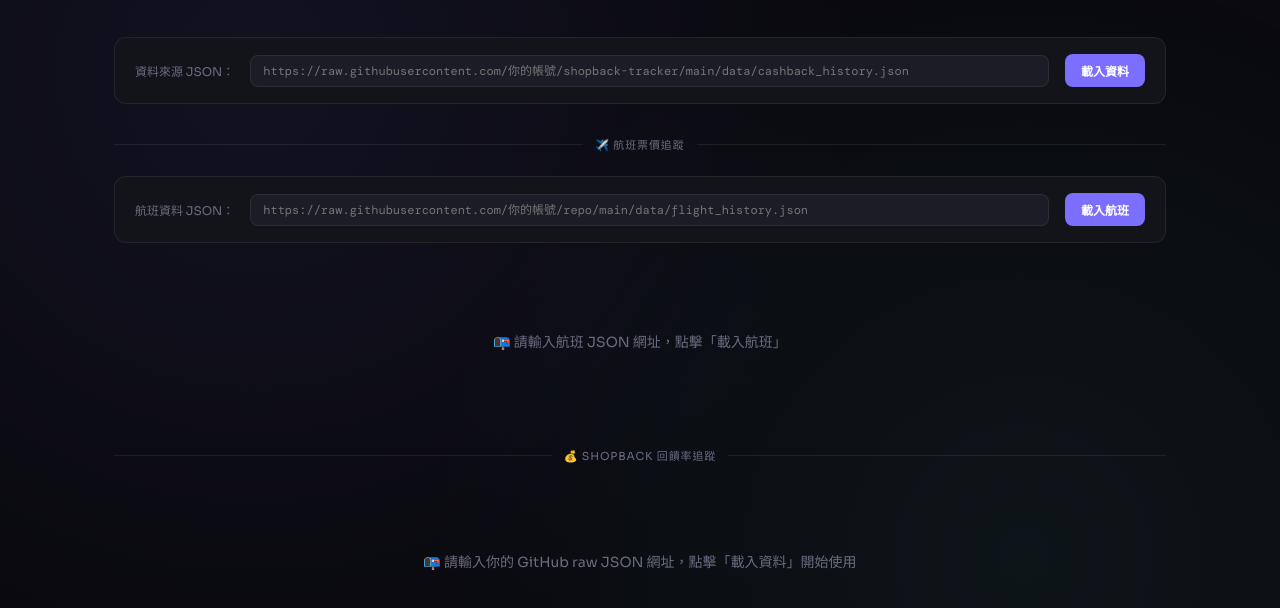
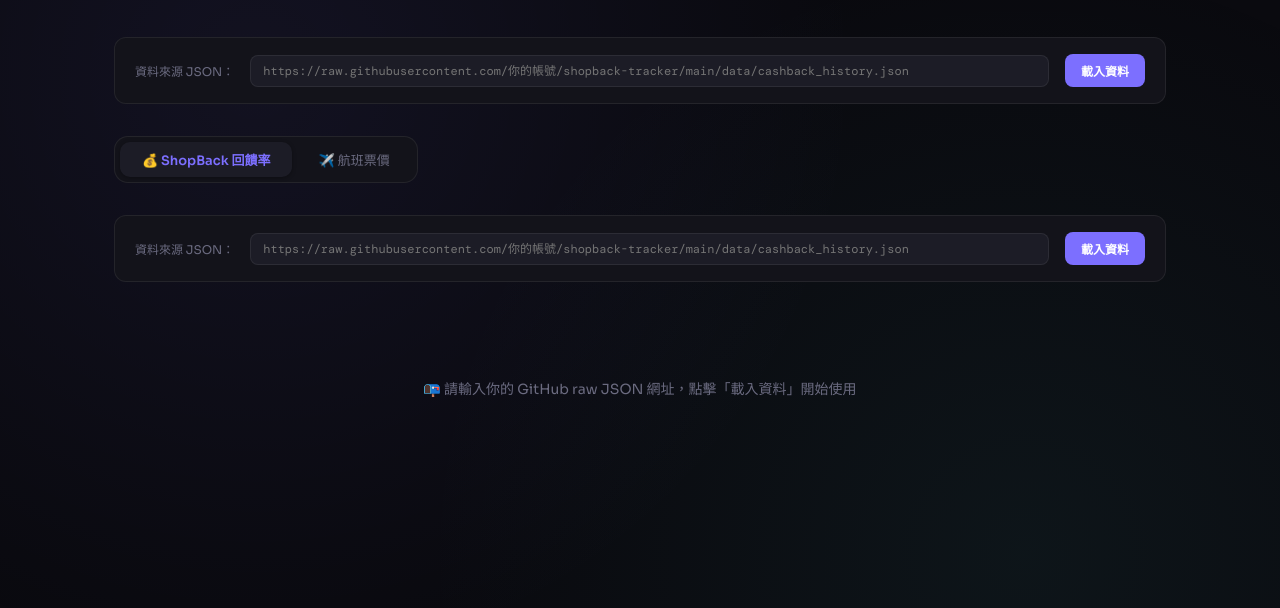
Before and after one commit to a05042926/shopback-tracker, a plain HTML site: page dashboard/index.html in a window 1280 px wide. Shown: the part 86-694 px from the top of the page. Drawn offline with nearby package versions, Linux system fonts and the light colour scheme.

Commit message:
Add files via upload

```diff
--- a/dashboard/index.html
+++ b/dashboard/index.html
@@ -3,7 +3,7 @@
 <head>
 <meta charset="UTF-8">
 <meta name="viewport" content="width=device-width, initial-scale=1.0">
-<title>回饋率追蹤儀表板</title>
+<title>旅遊智慧儀表板</title>
 <script src="https://cdn.jsdelivr.net/npm/chart.js@4.4.1/dist/chart.umd.min.js"></script>
 <link rel="preconnect" href="https://fonts.googleapis.com">
 <link href="https://fonts.googleapis.com/css2?family=DM+Mono:wght@400;500&family=Sora:wght@300;400;600;700&display=swap" rel="stylesheet">
@@ -228,18 +228,43 @@
   }
   @keyframes spin { to { transform: rotate(360deg); } }
 
-  /* ── Section divider ── */
-  .section-divider {
-    display: flex; align-items: center; gap: 12px;
-    margin: 2rem 0 1.5rem;
+  /* ── Page Tabs ── */
+  .page-tabs {
+    display: flex;
+    gap: 4px;
+    background: var(--surface);
+    border: 1px solid var(--border);
+    border-radius: 14px;
+    padding: 5px;
+    margin-bottom: 2rem;
+    width: fit-content;
   }
-  .section-divider-line { flex: 1; height: 1px; background: var(--border); }
-  .section-divider-title {
-    font-size: 11px; color: var(--muted);
-    text-transform: uppercase; letter-spacing: 0.08em;
+  .page-tab {
+    padding: 8px 22px;
+    border-radius: 10px;
+    border: none;
+    background: transparent;
+    color: var(--muted);
+    font-size: 13px;
+    font-family: 'Sora', sans-serif;
+    font-weight: 500;
+    cursor: pointer;
+    transition: all .2s;
+    display: flex; align-items: center; gap: 7px;
     white-space: nowrap;
-    display: flex; align-items: center; gap: 6px;
   }
+  .page-tab:hover { color: var(--text); }
+  .page-tab.active {
+    background: var(--surface2);
+    color: var(--text);
+    font-weight: 600;
+    box-shadow: 0 1px 4px rgba(0,0,0,0.3);
+  }
+  .page-tab.active.tab-shopback { color: var(--accent); }
+  .page-tab.active.tab-flight { color: #4ecdc4; }
+
+  .page-panel { display: none; }
+  .page-panel.active { display: block; }
 
   /* ── Flight config bar ── */
   .flight-config-bar {
@@ -351,12 +376,36 @@
     <button class="btn-load" onclick="loadData()">載入資料</button>
   </div>
 
-  <!-- ── 航班票價區塊 ── -->
-  <div class="section-divider">
-    <div class="section-divider-line"></div>
-    <div class="section-divider-title">✈️ 航班票價追蹤</div>
-    <div class="section-divider-line"></div>
+  <!-- Tab 切換 -->
+  <div class="page-tabs">
+    <button class="page-tab tab-shopback active" onclick="switchTab('shopback')">
+      💰 ShopBack 回饋率
+    </button>
+    <button class="page-tab tab-flight" onclick="switchTab('flight')">
+      ✈️ 航班票價
+    </button>
   </div>
+
+  <!-- ── ShopBack 分頁 ── -->
+  <div class="page-panel active" id="panel-shopback">
+
+    <!-- JSON 來源設定 -->
+    <div class="config-bar">
+      <label>資料來源 JSON：</label>
+      <input type="text" id="json-url"
+        placeholder="https://raw.githubusercontent.com/你的帳號/shopback-tracker/main/data/cashback_history.json"
+        value="">
+      <button class="btn-load" onclick="loadData()">載入資料</button>
+    </div>
+
+    <div id="main-content">
+      <div class="empty">請輸入你的 GitHub raw JSON 網址，點擊「載入資料」開始使用</div>
+    </div>
+
+  </div>
+
+  <!-- ── 航班分頁 ── -->
+  <div class="page-panel" id="panel-flight">
 
     <div class="flight-config-bar">
       <label>航班資料 JSON：</label>
@@ -370,20 +419,22 @@
       <div class="empty">請輸入航班 JSON 網址，點擊「載入航班」</div>
     </div>
 
-  <!-- ── ShopBack 回饋率區塊 ── -->
-  <div class="section-divider">
-    <div class="section-divider-line"></div>
-    <div class="section-divider-title">💰 ShopBack 回饋率追蹤</div>
-    <div class="section-divider-line"></div>
-  </div>
-
-  <div id="main-content">
-    <div class="empty">請輸入你的 GitHub raw JSON 網址，點擊「載入資料」開始使用</div>
   </div>
 
 </div>
 
 <script>
+let currentTab = 'shopback';
+
+function switchTab(tab) {
+  currentTab = tab;
+  document.querySelectorAll('.page-tab').forEach(el => el.classList.remove('active'));
+  document.querySelectorAll('.page-panel').forEach(el => el.classList.remove('active'));
+  document.querySelector(`.tab-${tab}`).classList.add('active');
+  document.getElementById(`panel-${tab}`).classList.add('active');
+  window.scrollTo({ top: 0, behavior: 'smooth' });
+}
+
 const PLATFORM_COLORS = {
   'Hotels.com':  '#7c6fff',
   'Booking.com': '#4ecdc4',
```
Lines whose indentation alone changed are shown as unchanged.
